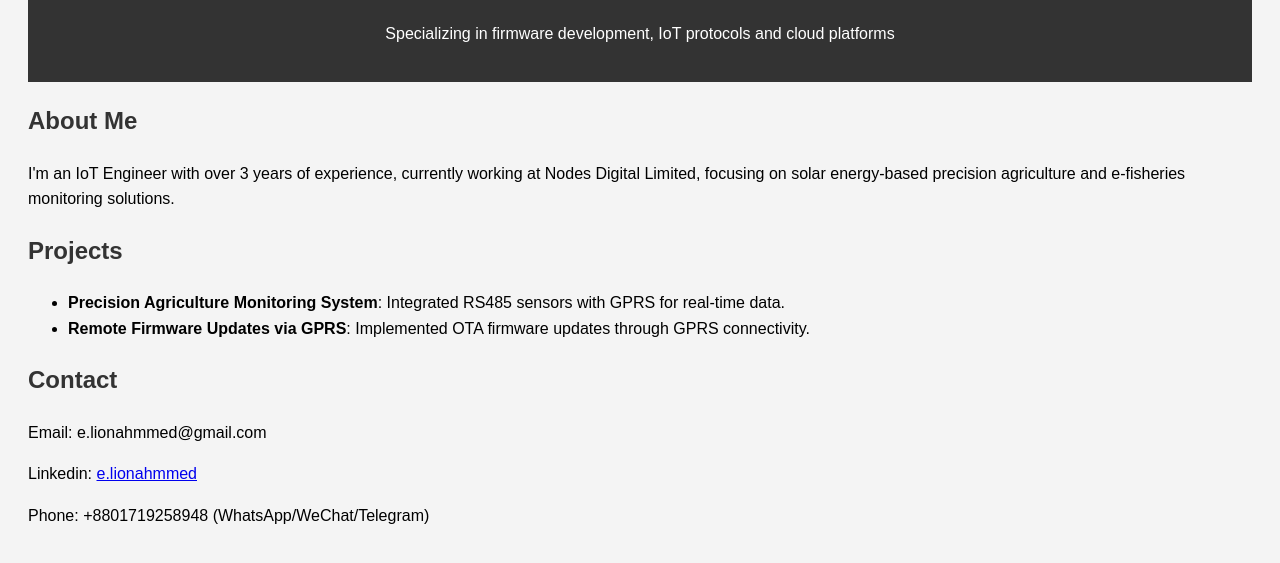
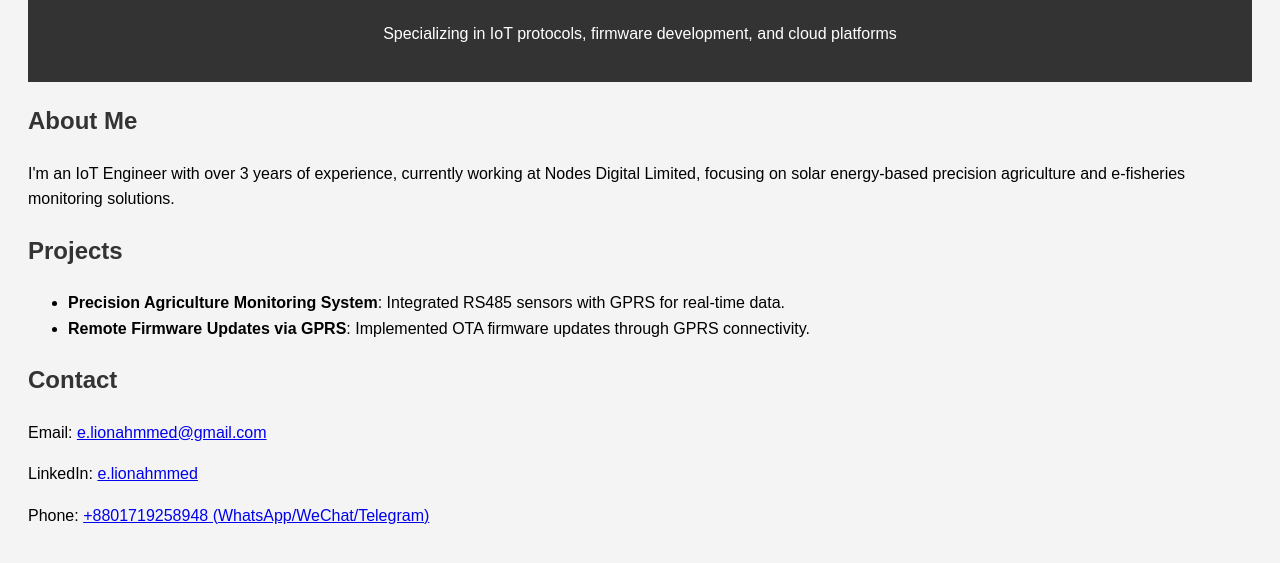
Before and after one commit to lionahmmed/LionAhmmed.github.io, a plain HTML site: page index.html in a window 1280 px wide. Shown: the part 133-696 px from the top of the page. Drawn offline with Linux system fonts and the light colour scheme.

Commit message:
Resolved conflicts and added index.html and style.css

```diff
--- a/index.html
+++ b/index.html
@@ -2,20 +2,21 @@
 <html lang="en">
 <head>
   <meta charset="UTF-8">
-  <meta name="viewport" content="width=device-width, initial-scale=2.0">
+  <meta name="viewport" content="width=device-width, initial-scale=1.0">
   <title>Md. Lion Ahmmed - IoT Engineer</title>
-<title>Md. Lion Ahmmed - IoT Engineer</title>
   <link rel="stylesheet" href="style.css">
 </head>
 <body>
   <header>
     <h1>Md. Lion Ahmmed - IoT Engineer</h1>
-    <p>Specializing in firmware development, IoT protocols and cloud platforms</p>
+    <p>Specializing in IoT protocols, firmware development, and cloud platforms</p>
   </header>
+
   <section id="about">
     <h2>About Me</h2>
     <p>I'm an IoT Engineer with over 3 years of experience, currently working at Nodes Digital Limited, focusing on solar energy-based precision agriculture and e-fisheries monitoring solutions.</p>
   </section>
+
   <section id="projects">
     <h2>Projects</h2>
     <ul>
@@ -23,11 +24,13 @@
       <li><strong>Remote Firmware Updates via GPRS</strong>: Implemented OTA firmware updates through GPRS connectivity.</li>
     </ul>
   </section>
+
   <section id="contact">
     <h2>Contact</h2>
-    <p>Email: e.lionahmmed@gmail.com </p>
-    <p>Linkedin: <a href="https:linkedin.com/in">e.lionahmmed</a></p>
-    <p>Phone: +8801719258948 (WhatsApp/WeChat/Telegram) </p>
+    <p>Email: <a href="mailto:e.lionahmmed@gmail.com">e.lionahmmed@gmail.com</a></p>
+    <p>LinkedIn: <a href="https://linkedin.com/in/e-lionahmmed">e.lionahmmed</a></p>
+    <p>Phone: <a href="tel:+8801719258948">+8801719258948 (WhatsApp/WeChat/Telegram)</a></p>
   </section>
+
 </body>
 </html>
```
